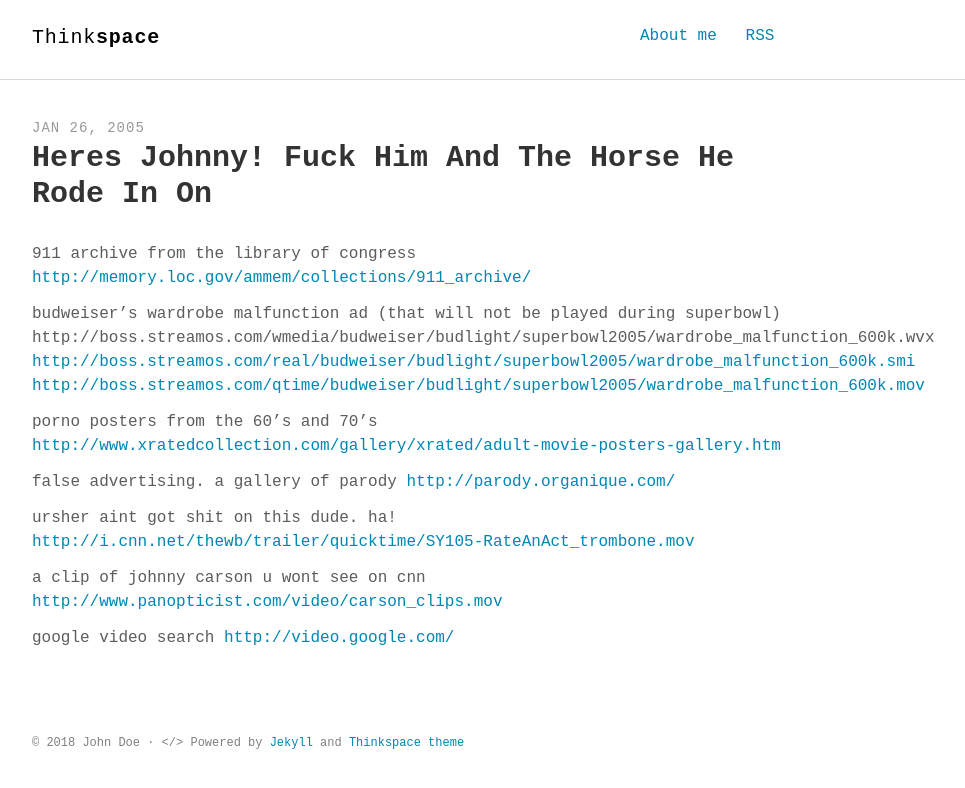
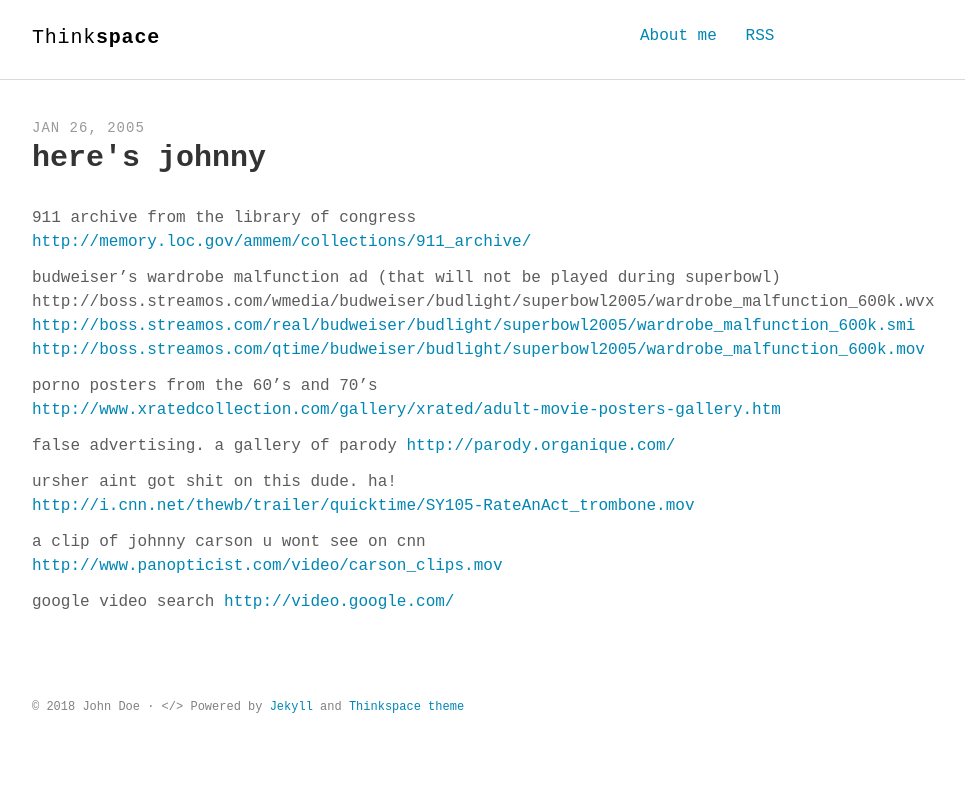
Before and after one commit to misoverstood/thatstheworst.com, a Jekyll site: the page built from _posts/2005-01-26-heres-johnny!-fuck-him-and-the-horse-he-rode-in-on.md, in a window 1280 px wide. Shown: the top 788 px of the page, without its empty margins (232-1197 px from the left). Built offline with Jekyll 4.4.1, drawn with Linux system fonts in a browser that asks for light colours; some web fonts are replaced; our own code applies the rules of GitHub Pages for plain Markdown files; some of the changed lines change nothing that is shown.

Commit message:
Update 2005-01-26-heres-johnny!-fuck-him-and-the-horse-he-rode-in-on.md

```diff
--- a/_posts/2005-01-26-heres-johnny!-fuck-him-and-the-horse-he-rode-in-on.md
+++ b/_posts/2005-01-26-heres-johnny!-fuck-him-and-the-horse-he-rode-in-on.md
@@ -1,3 +1,11 @@
+---
+layout: post
+title: "here's johnny"
+comments: false
+description: "Markdown Cheatsheet Demo..."
+keywords: "markdown, typography components, dummy content"
+---
+
 911 archive from the library of congress
 <http://memory.loc.gov/ammem/collections/911_archive/>
 
```
